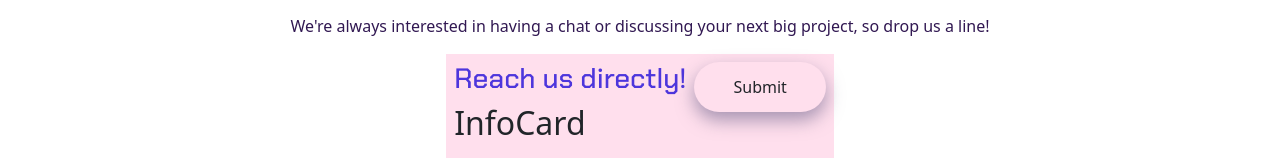
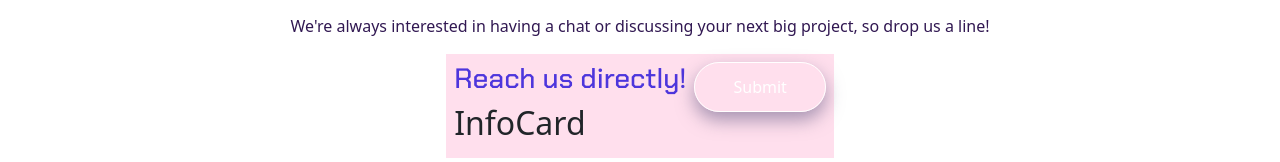
Before and after one commit to IvanTorzoni/proj-html-vuejs, a Vue app: page /contact in a window 1280 px wide. In both pictures the pointer is over the button 760 px from the left and 1358 px from the top of the page. Shown: the part 1271-1433 px from the top of the page. Built offline with nearby package versions, Linux system fonts and the light colour scheme.

Commit message:
feat: added hover behaviour - SimpleButton

```diff
--- a/src/components/sharedComponents/SimpleButton.vue
+++ b/src/components/sharedComponents/SimpleButton.vue
@@ -19,7 +19,6 @@ export default {
 </template>
 
 <style lang="scss" scoped>
-
 .ms-btn {
    padding: 12px 38px 12px;
    display: inline-block;
@@ -27,6 +26,13 @@ export default {
    border: 1px solid rgba(0, 0, 0, 0);
    transition: 0.7s;
 
+   &:hover {
+      transition: 0.7s;
+      color: white;
+      border: 1px solid white;
+      background-color: rgba(0, 0, 0, 0);
+
+   }
+
 }
-
 </style>
```
